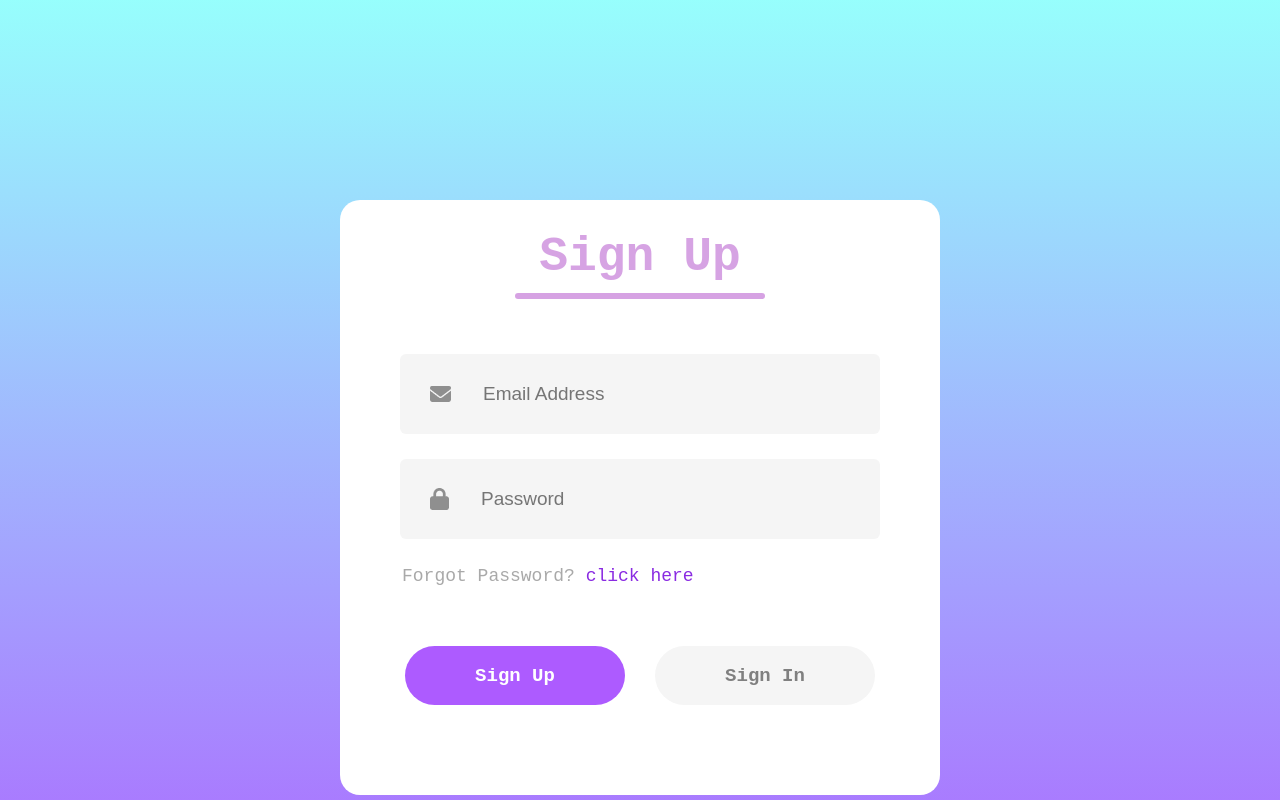
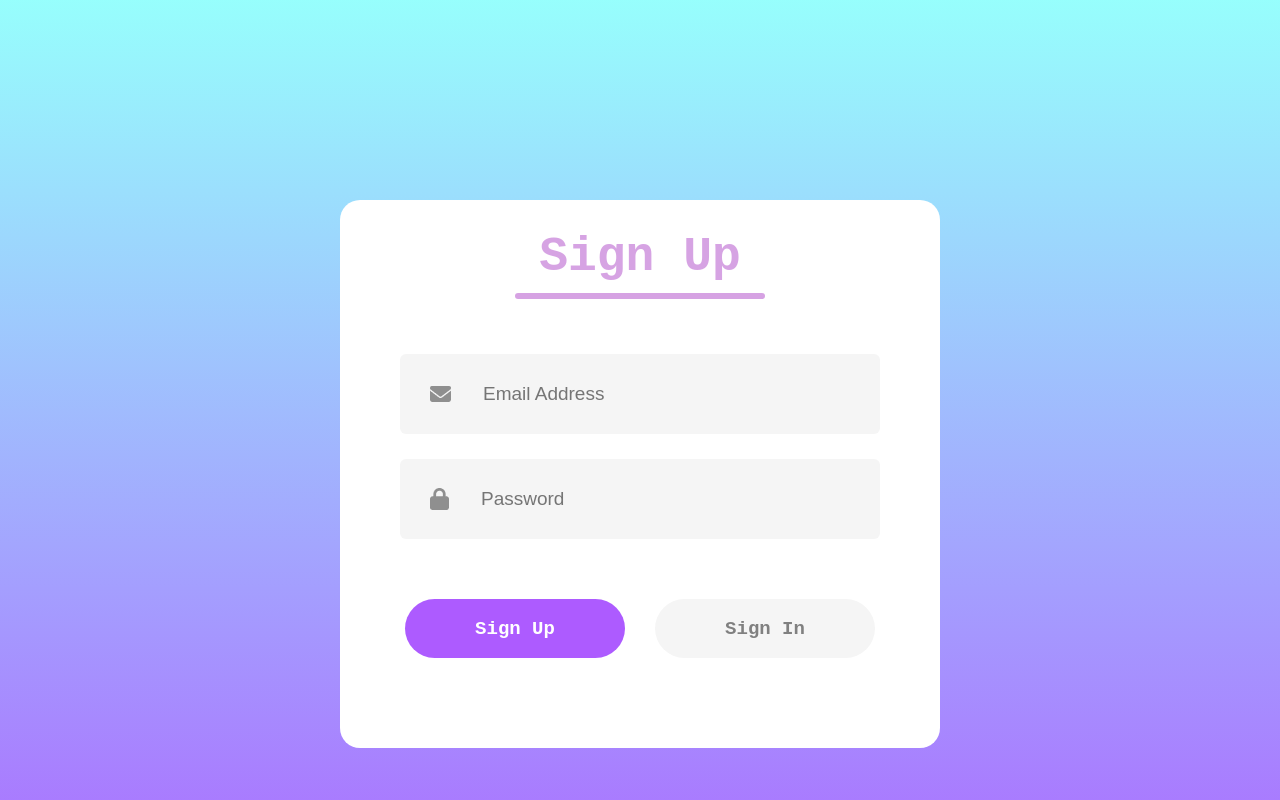
Before and after one commit to e-clawson/to-do-project, a React (Vite) app in the folder to-do-frontend/: page / in a window 1280 px wide. Shown: the top 800 px of the page. Built offline with nearby package versions, Linux system fonts and the light colour scheme.

Commit message:
added ternary to forgot password line

```diff
--- a/to-do-frontend/src/components/login/SignInSignUp.jsx
+++ b/to-do-frontend/src/components/login/SignInSignUp.jsx
@@ -23,7 +23,7 @@
                 <input type ='password' placeholder='Password'/>
             </div>
         </div>
-        <div className="forgot-password">Forgot Password? <span>click here</span></div>
+        {action === "Sign In" ? <div className="forgot-password">Forgot Password? <span>click here</span></div> : <div></div>}
         <div className='submit-container'>
             <div className={action === "Sign In" ? "submit gray": "submit"} onClick={() => {setAction("Sign Up")}}>Sign Up</div>
             <div className={action === "Sign Up" ? "submit gray": "submit"} onClick={() => {setAction("Sign In")}}>Sign In</div>
```
